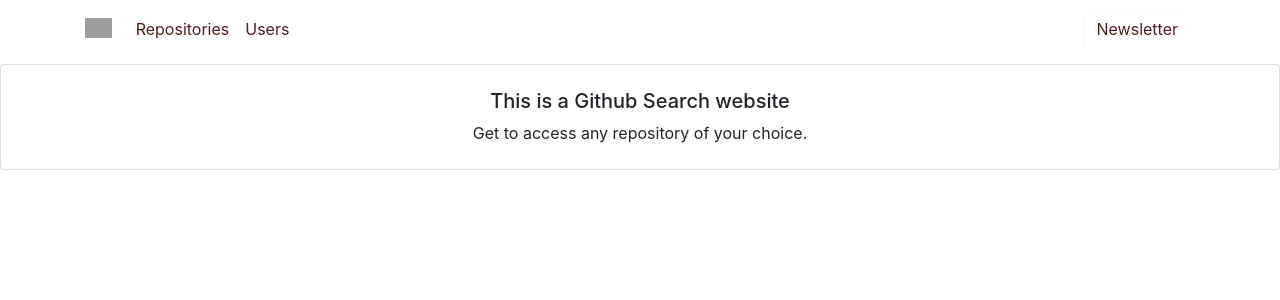
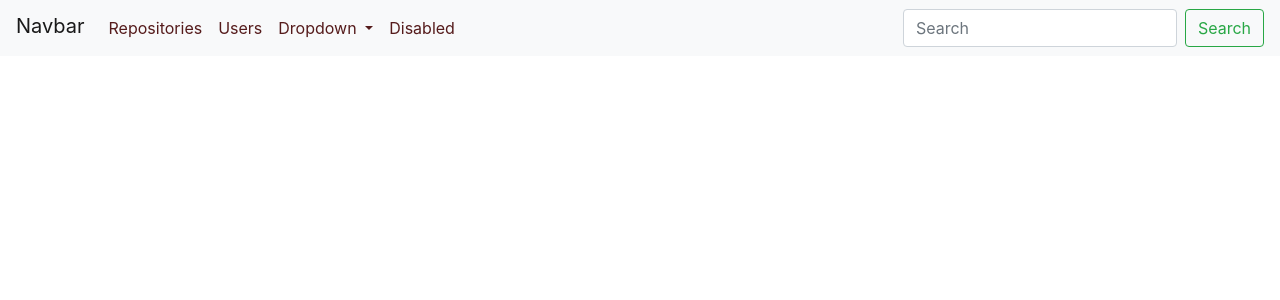
Before and after one commit to NicolletteOchola/GithubSearch, an Angular app: page / in a window 1280 px wide. Shown: the top 300 px of the page. Built offline with nearby package versions, Linux system fonts and the light colour scheme; grey boxes are pictures that could not be loaded.

Commit message:
Added bootstrap to the navbar.

```diff
--- a/src/app/landing/landing.component.html
+++ b/src/app/landing/landing.component.html
@@ -1,10 +1,10 @@
 <div>
-  <app-navbar></app-navbar>
+  <!-- <app-navbar></app-navbar> -->
   <div class="container">
     <div class="container search">
       <div class="card">
         <div class="card-body">
-          <app-form-search></app-form-search>
+          <!-- <app-form-search></app-form-search> -->
           <form class="md-form mr-auto mb-8">
 
             <input class="form-control mr-sm-2" type="text" placeholder="Enter user name" aria-label="Search"
--- a/src/app/navbar/navbar.component.html
+++ b/src/app/navbar/navbar.component.html
@@ -1,24 +1,59 @@
-<header>
-  <!-- Navbar -->
-  <nav class="navbar fixed-top navbar-expand-lg navbar-light white scrolling-navbar">
-      <div class="container">
-
-        <!-- Brand -->
-        <a class="navbar-brand waves-effect" href="https://mdbootstrap.com/docs/jquery/" target="_blank">
-          <img src="https://mdbootstrap.com/wp-content/uploads/2018/06/logo-mdb-jquery-small.png" alt="Logo">
-        </a>
-
-        <!-- Collapse -->
-        <button class="navbar-toggler" type="button" data-toggle="collapse" data-target="#navbarSupportedContent"
-          aria-controls="navbarSupportedContent" aria-expanded="false" aria-label="Toggle navigation">
+<nav class="navbar navbar-expand-lg navbar-light bg-light">
+  <a class="navbar-brand" href="#">Navbar</a>
+  <button class="navbar-toggler" type="button" data-toggle="collapse" data-target="#navbarSupportedContent" aria-controls="navbarSupportedContent" aria-expanded="false" aria-label="Toggle navigation">
     <span class="navbar-toggler-icon"></span>
   </button>
 
+  <div class="collapse navbar-collapse" id="navbarSupportedContent">
+    <ul class="navbar-nav mr-auto">
+      <li class="nav-item active">
+        <a class="nav-link" href="#" target="_blank" routerLink = 'repository' routerLinkActive = 'active'>Repositories<span class="sr-only">(current)</span></a>
+      </li>
+      <li class="nav-item">
+        <a class="nav-link" href="#"target="_blank" routerLink = 'users' routerLinkActive = 'active'>Users<span class="sr-only">(current)</span></a>
+      </li>
+      <li class="nav-item dropdown">
+        <a class="nav-link dropdown-toggle" href="#" id="navbarDropdown" role="button" data-toggle="dropdown" aria-haspopup="true" aria-expanded="false">
+          Dropdown
+        </a>
+        <div class="dropdown-menu" aria-labelledby="navbarDropdown">
+          <a class="dropdown-item" href="#">Action</a>
+          <a class="dropdown-item" href="#">Another action</a>
+          <div class="dropdown-divider"></div>
+          <a class="dropdown-item" href="#">Something else here</a>
+        </div>
+      </li>
+      <li class="nav-item">
+        <a class="nav-link disabled" href="#" tabindex="-1" aria-disabled="true">Disabled</a>
+      </li>
+    </ul>
+    <form class="form-inline my-2 my-lg-0">
+      <input class="form-control mr-sm-2" type="search" placeholder="Search" aria-label="Search">
+      <button class="btn btn-outline-success my-2 my-sm-0" type="submit">Search</button>
+    </form>
+  </div>
+</nav>
+<!-- <header> -->
+<!-- Navbar -->
+<!-- <nav class="navbar fixed-top navbar-expand-lg navbar-light white scrolling-navbar">
+    <div class="container"> -->
+
+      <!-- Brand -->
+      <!-- <a class="navbar-brand waves-effect" href="https://mdbootstrap.com/docs/jquery/" target="_blank">
+        <img src="https://mdbootstrap.com/wp-content/uploads/2018/06/logo-mdb-jquery-small.png" alt="Logo">
+      </a> -->
+
+      <!-- Collapse -->
+      <!-- <button class="navbar-toggler" type="button" data-toggle="collapse" data-target="#navbarSupportedContent"
+        aria-controls="navbarSupportedContent" aria-expanded="false" aria-label="Toggle navigation">
+        <span class="navbar-toggler-icon"></span>
+      </button> -->
+
       <!-- Links -->
-        <div class="collapse navbar-collapse" id="navbarSupportedContent">
+      <!-- <div class="collapse navbar-collapse" id="navbarSupportedContent"> -->
 
         <!-- Left -->
-          <ul class="navbar-nav mr-auto">
+        <!-- <ul class="navbar-nav mr-auto">
           <li class="nav-item">
             <a class="nav-link waves-effect" href="#" target="_blank" routerLink = 'repository' routerLinkActive = 'active'>Repositories</a>
           </li>
@@ -26,10 +61,10 @@
             <a class="nav-link waves-effect" href="#" target="_blank" routerLink = 'users' routerLinkActive = 'active'>Users<span class="sr-only">(current)</span></a>
           </li>
 
-          </ul>
+        </ul> -->
 
         <!-- Right -->
-          <ul class="navbar-nav nav-flex-icons">
+        <!-- <ul class="navbar-nav nav-flex-icons">
           <li class="nav-item">
             <a href="https://www.facebook.com" class="nav-link waves-effect" target="_blank">
               <i class="fab fa-facebook-f"></i>
@@ -57,36 +92,36 @@
       </div>
 
     </div>
-    </nav>
+  </nav> -->
   <!-- Navbar -->
 
   <!-- Intro -->
-    <div class="card card-intro blue-gradient">
+  <!-- <div class="card card-intro blue-gradient">
 
-      <div class="card-body white-text rgba-black-light text-center">
+    <div class="card-body white-text rgba-black-light text-center"> -->
 
       <!--Grid row-->
-        <div class="row d-flex justify-content-center">
+      <!-- <div class="row d-flex justify-content-center"> -->
 
         <!--Grid column-->
-          <div class="col-md-6">
+        <!-- <div class="col-md-6"> -->
 
-            <p class="h5 mb-2">
+          <!-- <p class="h5 mb-2">
             This is a Github Search website
-            </p>
+          </p> -->
 
-            <p class="mb-0">Get to access any repository of your choice.</p>
+          <!-- <p class="mb-0">Get to access any repository of your choice.</p>
 
-          </div>
+        </div> -->
         <!--Grid column-->
 
-        </div>
+      <!-- </div> -->
       <!--Grid row-->
 
-      </div>
+    <!-- </div> -->
 
-    </div>
+  <!-- </div> -->
   <!-- Intro -->
 
-  </header>
+<!-- </header> -->
 <!-- Navigation -->
```
Lines whose indentation alone changed are shown as unchanged.
